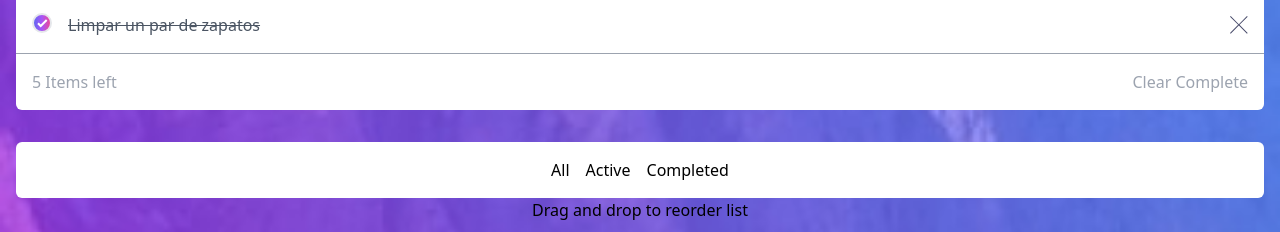
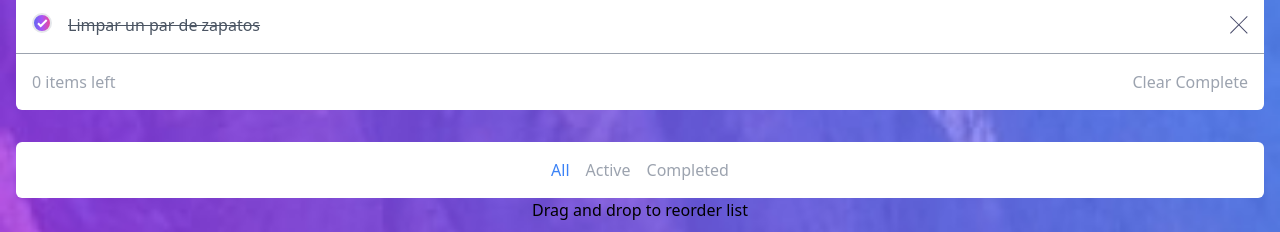
Before and after one commit to pmz10/TodoListFull, a React (Vite) app: page / in a window 1280 px wide. Shown: the part 419-651 px from the top of the page. Built offline with nearby package versions, Linux system fonts and the light colour scheme.

Commit message:
Filtrado de tareas

```diff
--- a/src/App.jsx
+++ b/src/App.jsx
@@ -38,14 +38,44 @@ function App() {
     );
   };
 
+  const computedItemsLeft = todos.filter((todo) => !todo.completed).length;
+
+  const clearCompled = () => {
+    setTodos(todos.filter((todo) => !todo.completed));
+  };
+
+  const [filter, setFilter] = useState("all");
+
+  const changerFilter = (filter) => setFilter(filter);
+
+  const filteredTodos = () => {
+    switch (filter) {
+      case "all":
+        return todos;
+      case "active":
+        return todos.filter((todo) => !todo.completed);
+      case "completed":
+        return todos.filter((todo) => todo.completed);
+      default:
+        return todos;
+    }
+  };
+
   return (
     <div className="bg-[url('./assets/images/bg-mobile-light.jpg')] bg-contain bg-no-repeat bg-gray-300 min-h-screen">
       <Header />
       <main className="container mx-auto px-4 mt-8">
-        <TodoCreate createTodo={createTodo}/>
-        <TodoList todos={todos}  removeTodo={removeTodo} updateTodo={updateTodo} />
-        <TodoComputed />
-        <TodoFilter />
+        <TodoCreate createTodo={createTodo} />
+        <TodoList
+          todos={filteredTodos()}
+          removeTodo={removeTodo}
+          updateTodo={updateTodo}
+        />
+        <TodoComputed
+          computedItemsLeft={computedItemsLeft}
+          clearCompled={clearCompled}
+        />
+        <TodoFilter changerFilter={changerFilter} filter={filter} />
       </main>
 
       <footer className="text-center">Drag and drop to reorder list</footer>
--- a/src/Components/TodoComputed.jsx
+++ b/src/Components/TodoComputed.jsx
@@ -1,8 +1,8 @@
-const TodoComputed = () => {
+const TodoComputed = ({computedItemsLeft, clearCompled}) => {
   return (
     <section className="py-4 px-4 flex justify-between bg-white rounded-b-md">
-      <span className="text-gray-400">5 Items left</span>
-      <button className="text-gray-400">Clear Complete</button>
+      <span className="text-gray-400">{computedItemsLeft} items left</span>
+      <button className="text-gray-400" onClick={clearCompled}>Clear Complete</button>
     </section>
   );
 };
--- a/src/Components/TodoFilter.jsx
+++ b/src/Components/TodoFilter.jsx
@@ -1,10 +1,37 @@
-const TodoFilter = () => {
+const TodoFilter = ({ changerFilter, filter }) => {
   return (
     <section className="container mx-auto mt-8">
       <div className="flex justify-center bg-white p-4 rounded-md gap-4">
-        <button className="hover:text-blue-600">All</button>
-        <button className="hover:text-blue-600">Active</button>
-        <button className="hover:text-blue-600">Completed</button>
+        <button
+          className={`${
+            filter === "all"
+              ? "text-blue-500 hover:text-gray-500"
+              : "text-gray-400 hover:text-blue-500"
+          }`}
+          onClick={() => changerFilter("all")}
+        >
+          All
+        </button>
+        <button
+          className={`${
+            filter === "active"
+              ? "text-blue-500 hover:text-gray-500"
+              : "text-gray-400 hover:text-blue-500"
+          }`}
+          onClick={() => changerFilter("active")}
+        >
+          Active
+        </button>
+        <button
+          className={`${
+            filter === "completed"
+              ? "text-blue-500 hover:text-gray-500"
+              : "text-gray-400 hover:text-blue-500"
+          }`}
+          onClick={() => changerFilter("completed")}
+        >
+          Completed
+        </button>
       </div>
     </section>
   );
```
